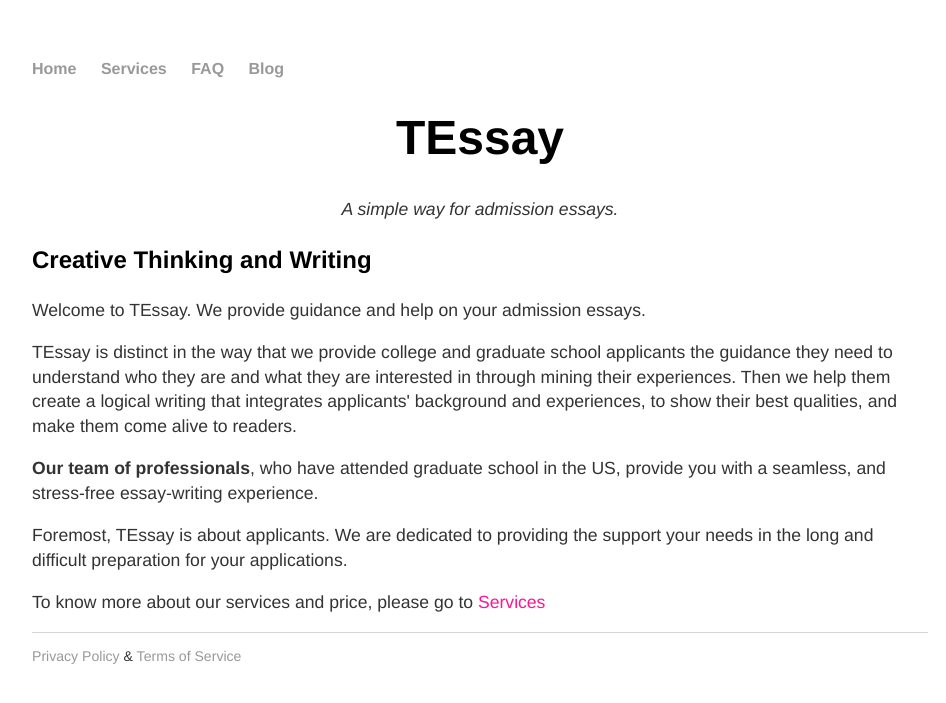
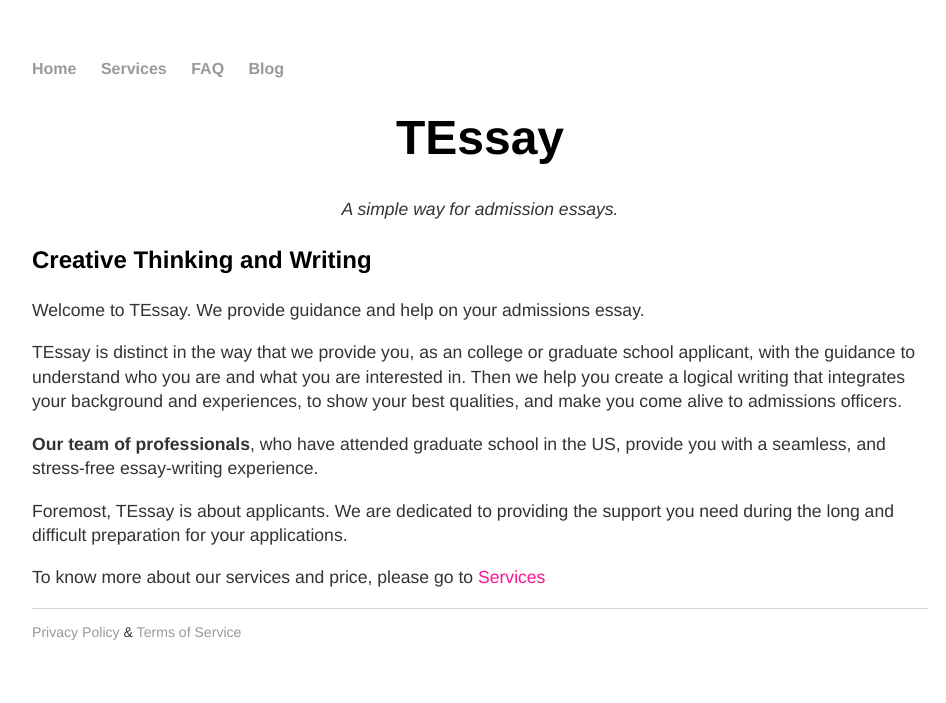
Before and after one commit to RagingTiger/PnFTech.github.io, a Jekyll site: the page built from index.html, in a window 1280 px wide. Shown: the top 703 px of the page, without its empty margins (160-1106 px from the left). Built offline with Jekyll 4.4.1, drawn with Linux system fonts in a browser that asks for light colours.

Commit message:
edited index page

```diff
--- a/index.html
+++ b/index.html
@@ -10,21 +10,21 @@ title: PnF
 
 <div>
 	<h3>Creative Thinking and Writing</h3>
-	<p>Welcome to TEssay. We provide guidance and help on your admission
-		essays.</p>
+	<p>Welcome to TEssay. We provide guidance and help on your admissions
+		essay.</p>
 
-	<p>TEssay is distinct in the way that we provide college and graduate school
-		applicants the guidance they need to understand who they are and what they
-		are interested in through mining their experiences. Then we help them create
-		a logical writing that integrates applicants' background and experiences, to
-		show their best qualities, and make them come alive to readers.</p>
+	<p>TEssay is distinct in the way that we provide you, as an college or graduate school
+		applicant, with the guidance to understand who you are and what you
+		are interested in. Then we help you create a logical writing that integrates
+		your background and experiences, to show your best qualities, and make you
+		come alive to admissions officers.</p>
 
 	<p><b>Our team of professionals</b>, who have attended graduate school in the
 		US, provide you with a seamless, and stress-free essay-writing experience.
 	</p>
 
 	<p>Foremost, TEssay is about applicants. We are dedicated to providing the
-		support your needs in the long and difficult preparation for your
+		support you need during the long and difficult preparation for your
 		applications.</p>
 
 	<p>To know more about our services and price, please go to
```
Also changed, not shown: _posts/2021-03-15-admission-essay-discover-your-story.md (+1 -2 lines), _posts/2021-03-20-admission-essay-thinking.md (+1 -1 lines).
